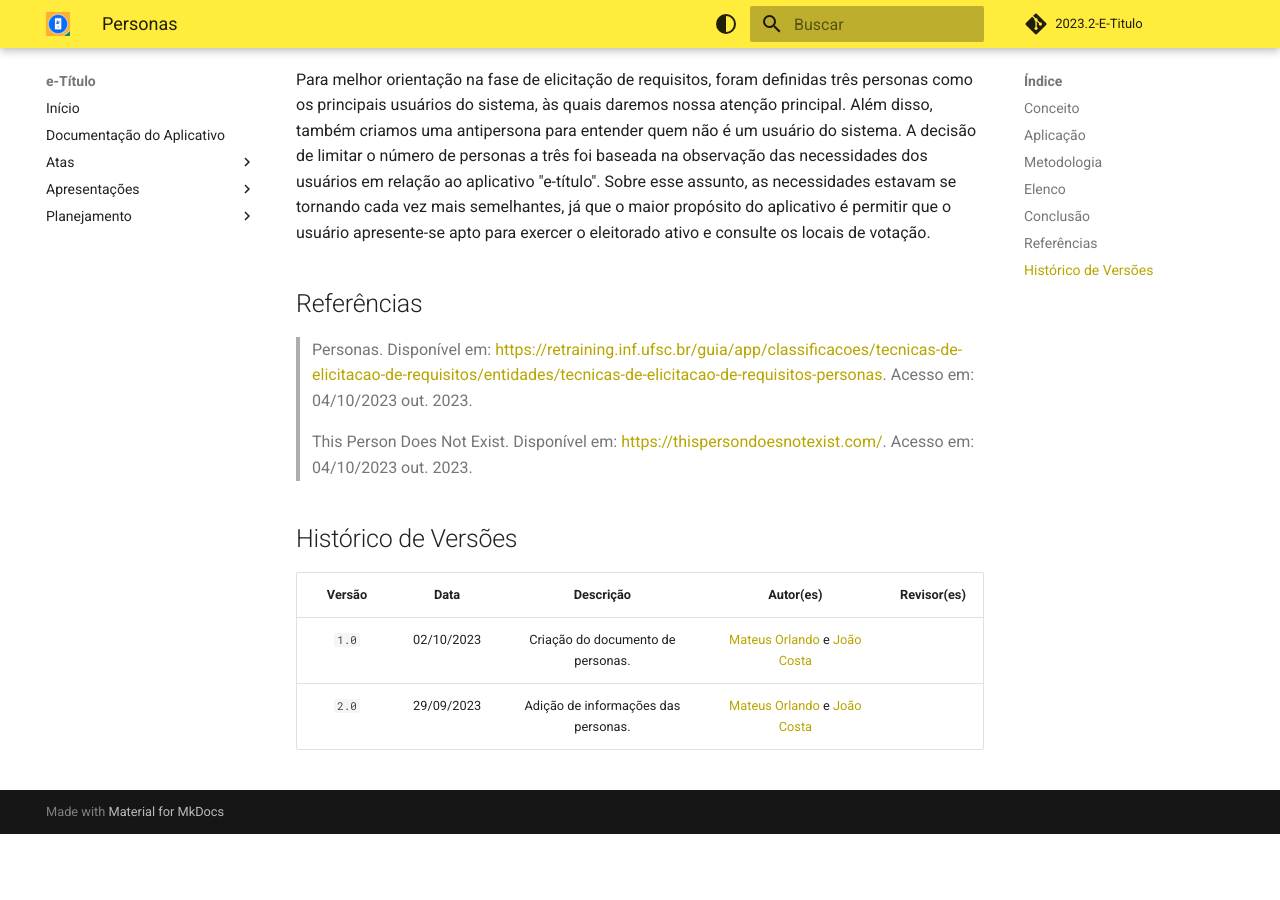
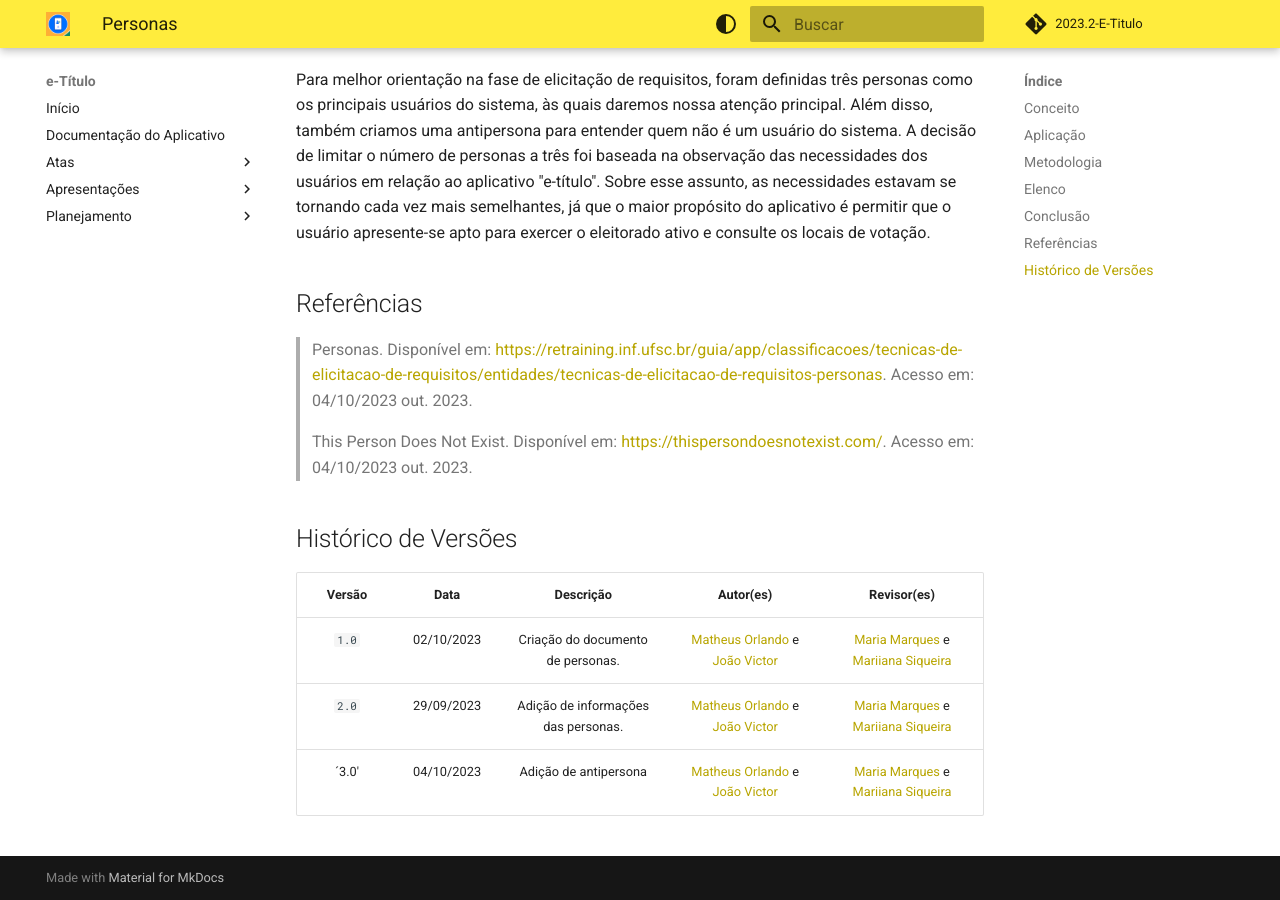
Before and after one commit to Requisitos-de-Software/2023.2-e-Titulo, an MkDocs documentation site: the page built from docs/Personas.md, in a window 1280 px wide and 900 px high, scrolled down 3993 px. Built offline with MkDocs 1.6.1 and Material for MkDocs 9.7.7, drawn with Linux system fonts in a browser that asks for light colours; comment, search, counter and statistics services are not loaded; before the commit the page ends 4827 px from its top, so only the background shows below that.

Commit message:
UPDATE: atualizando historico de versão
Co-autored-by: Mateus Orlando<mateusorlando2014@gmail.com>

```diff
--- a/docs/Personas.md
+++ b/docs/Personas.md
@@ -98,5 +98,6 @@ Para melhor orientação na fase de elicitação de requisitos, foram definidas
 
 | Versão  |    Data    |                        Descrição                        |                                             Autor(es)                                             |                  Revisor(es)                   |
 | :-----: | :--------: | :-----------------------------------------------------: | :-----------------------------------------------------------------------------------------------: | :--------------------------------------------: |
-|  `1.0`  | 02/10/2023 |            Criação do documento de personas.            | [Mateus Orlando](https://github.com/MateusPy) e [João Costa](https://github.com/jvcostta) |                                                        |
-|  `2.0`  | 29/09/2023 |            Adição de informações das personas.            | [Mateus Orlando](https://github.com/MateusPy) e [João Costa](https://github.com/jvcostta) |                                                      |
+|  `1.0`  | 02/10/2023 |            Criação do documento de personas.            | [Matheus Orlando](https://github.com/MateusPy) e [João Victor](https://github.com/jvcostta)       | [Maria Marques](https://github.com/EduardaSMarques) e [Mariiana Siqueira](https://github.com/Maryyscreuza) |
+|  `2.0`  | 29/09/2023 |            Adição de informações das personas.          | [Matheus Orlando](https://github.com/MateusPy) e [João Victor](https://github.com/jvcostta)       | [Maria Marques](https://github.com/EduardaSMarques) e [Mariiana Siqueira](https://github.com/Maryyscreuza) |
+|  ´3.0'  | 04/10/2023 |            Adição de antipersona                        | [Matheus Orlando](https://github.com/MateusPy) e [João Victor](https://github.com/jvcostta)       | [Maria Marques](https://github.com/EduardaSMarques) e [Mariiana Siqueira](https://github.com/Maryyscreuza) |
```
